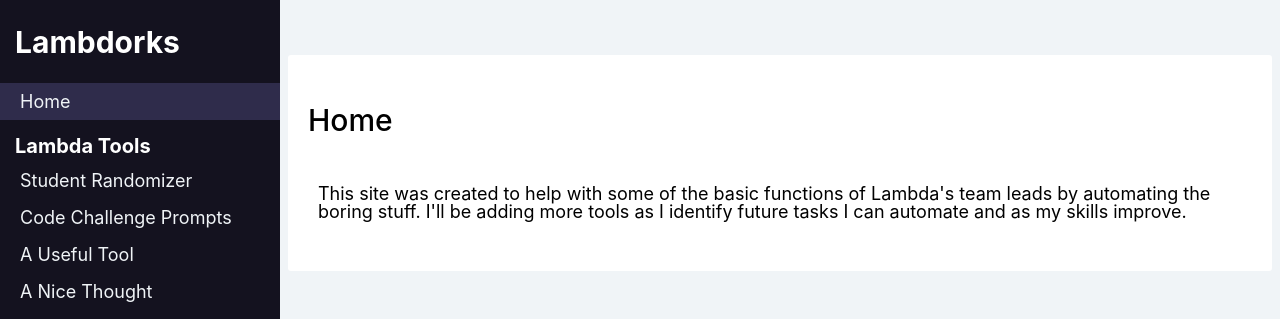
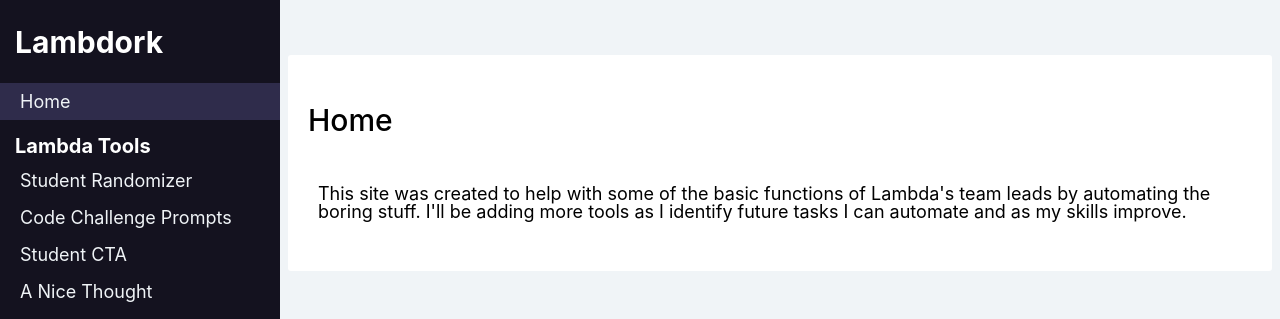
Before and after one commit to michaelagard/lambda-tools, a React (Create React App) app in the folder lambda-tools/: page / in a window 1280 px wide. Shown: the top 319 px of the page. Built offline with nearby package versions, Linux system fonts and the light colour scheme.

Commit message:
add studentCTA, change title to lambdork

```diff
--- a/lambda-tools/src/components/Sidebar/Sidebar.js
+++ b/lambda-tools/src/components/Sidebar/Sidebar.js
@@ -5,7 +5,7 @@ import { SideBarWrapper, SideBarH1, SideBarH3, SideBarLink } from "./Sidebar.sty
 function Sidebar() {
   return (
     <SideBarWrapper>
-      <SideBarH1>Lambdorks</SideBarH1>
+      <SideBarH1>Lambdork</SideBarH1>
       <SideBarLink exact to={`/`}>Home</SideBarLink>
       <SideBarH3>Lambda Tools</SideBarH3>
       <SideBarLink exact to={`/random`}>
@@ -14,8 +14,8 @@ function Sidebar() {
       <SideBarLink exact to={`iwontwork`}>
           Code Challenge Prompts
       </SideBarLink>
-      <SideBarLink exact to={`iwontwork`}>
-          A Useful Tool
+      <SideBarLink exact to={`/studentcta`}>
+          Student CTA
       </SideBarLink>
       <SideBarLink exact to={`iwontwork`}>
           A Nice Thought
```
